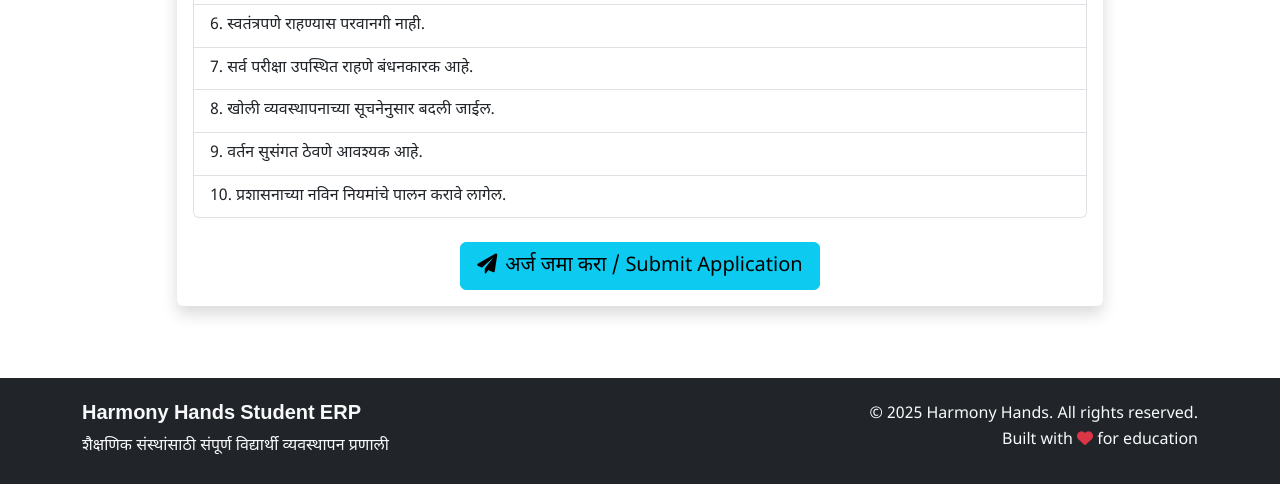
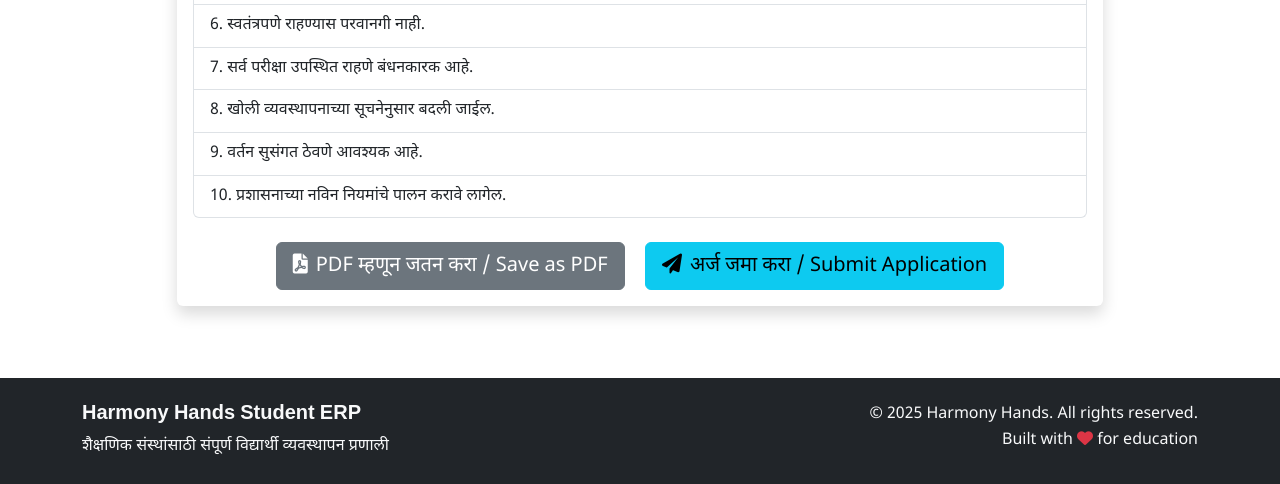
Before and after one commit to varunmulay-droid/HarmonyAcademix-3.0, a Flask app: page /hostel_form in a window 1280 px wide. Shown: the part 2430-2914 px from the top of the page. Run offline with Flask 3, Linux system fonts and the light colour scheme; the visitor is signed in with stand-in values (Sample User, id 1); some libraries are stand-ins or nearby versions.

Commit message:
Allow more students and add ability to save forms as PDF documents
Implements unique student ID generation (STU001-STU900) and save-as-PDF functionality using jsPDF library on multiple forms.

Replit-Commit-Author: Agent
Replit-Commit-Session-Id: b2dd8f73-f49e-43f3-b7fc-854398c78167
Replit-Commit-Checkpoint-Type: full_checkpoint
Replit-Commit-Screenshot-Url: https://storage.googleapis.com/screenshot-production-us-central1/b1297380-e3c4-4231-9b73-d867db3c8fe4/b2dd8f73-f49e-43f3-b7fc-854398c78167/mRLAtQL

```diff
--- a/models.py
+++ b/models.py
@@ -38,10 +38,10 @@ class User(UserMixin, db.Model):
             else:
                 new_num = 1
 
-            if new_num <= 300:
+            if new_num <= 900:
                 self.student_id = f"STU{new_num:03d}"
             else:
-                raise ValueError("Maximum student limit reached (STU300)")
+                raise ValueError("Maximum student limit reached (STU900)")
 
 class AdmissionForm(db.Model):
     id = db.Column(db.Integer, primary_key=True)
--- a/static/js/main.js
+++ b/static/js/main.js
@@ -377,6 +377,112 @@ function printElement(elementId) {
     setTimeout(() => printWindow.close(), 1000);
 }
 
+// PDF Generation function
+function saveFormAsPDF(formId, filename = 'form') {
+    const form = document.getElementById(formId) || document.querySelector('form');
+    if (!form) {
+        showAlert('फॉर्म सापडला नाही / Form not found', 'danger');
+        return;
+    }
+
+    // Create a new window with form content
+    const printWindow = window.open('', '_blank');
+    const formClone = form.cloneNode(true);
+
+    // Remove buttons and file inputs from clone
+    const buttonsToRemove = formClone.querySelectorAll('button, input[type="submit"], input[type="file"]');
+    buttonsToRemove.forEach(btn => btn.remove());
+
+    // Convert form inputs to display values
+    const inputs = formClone.querySelectorAll('input, select, textarea');
+    inputs.forEach(input => {
+        const label = formClone.querySelector(`label[for="${input.name}"]`) ||
+                     formClone.querySelector(`label[for="${input.id}"]`);
+        const labelText = label ? label.textContent : input.name;
+
+        let value = input.value || '';
+        if (input.type === 'checkbox') {
+            value = input.checked ? 'हो / Yes' : 'नाही / No';
+        } else if (input.type === 'radio') {
+            if (input.checked) value = input.value;
+            else return;
+        }
+
+        // Create display element
+        const displayDiv = document.createElement('div');
+        displayDiv.className = 'form-group mb-3';
+        displayDiv.innerHTML = `
+            <div class="form-label fw-bold">${labelText}</div>
+            <div class="form-value border p-2 bg-light">${value}</div>
+        `;
+
+        input.parentNode.replaceChild(displayDiv, input);
+    });
+
+    printWindow.document.write(`
+        <!DOCTYPE html>
+        <html>
+        <head>
+            <title>${filename}</title>
+            <meta charset="UTF-8">
+            <link href="https://cdn.jsdelivr.net/npm/bootstrap@5.3.3/dist/css/bootstrap.min.css" rel="stylesheet">
+            <link href="https://fonts.googleapis.com/css2?family=Noto+Sans+Devanagari:wght@400;500;600;700&display=swap" rel="stylesheet">
+            <style>
+                body {
+                    font-family: 'Noto Sans Devanagari', sans-serif;
+                    font-size: 12pt;
+                    line-height: 1.4;
+                }
+                .form-label {
+                    color: #2c3e50;
+                    margin-bottom: 5px;
+                }
+                .form-value {
+                    min-height: 30px;
+                    border-radius: 4px;
+                }
+                .section-title {
+                    color: #2c3e50;
+                    border-bottom: 2px solid #3498db;
+                    padding-bottom: 10px;
+                    margin: 20px 0;
+                }
+                @media print {
+                    .no-print { display: none !important; }
+                    body { font-size: 11pt; }
+                }
+            </style>
+        </head>
+        <body>
+            <div class="container">
+                <div class="text-center mb-4">
+                    <h2>हार्मनी हँड्स विद्यार्थी ERP सिस्टम</h2>
+                    <h3>Harmony Hands Student ERP System</h3>
+                </div>
+                ${formClone.outerHTML}
+                <div class="text-center mt-4 no-print">
+                    <button onclick="window.print()" class="btn btn-primary me-2">
+                        <i class="fas fa-print"></i> प्रिंट करा / Print
+                    </button>
+                    <button onclick="window.close()" class="btn btn-secondary">
+                        <i class="fas fa-times"></i> बंद करा / Close
+                    </button>
+                </div>
+            </div>
+            <script src="https://kit.fontawesome.com/a076d05399.js"></script>
+        </body>
+        </html>
+    `);
+
+    printWindow.document.close();
+
+    // Focus and show print dialog after a short delay
+    setTimeout(() => {
+        printWindow.focus();
+        showAlert('PDF तयार केला गेला आहे! प्रिंट करण्यासाठी Ctrl+P दाबा / PDF generated! Press Ctrl+P to print', 'success');
+    }, 500);
+}
+
 // Export functions for global use
 window.HarmonyHands = {
     showAlert,
@@ -386,7 +492,8 @@ window.HarmonyHands = {
     printElement,
     saveToLocalStorage,
     getFromLocalStorage,
-    formatIndianNumber
+    formatIndianNumber,
+    saveFormAsPDF
 };
 
 // Service Worker registration (for future PWA support)
--- a/templates/admission_form.html
+++ b/templates/admission_form.html
@@ -14,7 +14,7 @@
                     </h3>
                 </div>
                 <div class="card-body">
-                    <form method="POST" enctype="multipart/form-data">
+                    <form id="admissionForm" method="POST" enctype="multipart/form-data">
                         {{ form.hidden_tag() }}
 
                         <!-- School Information Section -->
@@ -202,6 +202,9 @@
                         </div>
 
                         <div class="text-center">
+                            <button type="button" class="btn btn-secondary btn-lg me-3" onclick="HarmonyHands.saveFormAsPDF('admissionForm', 'प्रवेश_अर्ज_Admission_Form')">
+                                <i class="fas fa-file-pdf me-2"></i>PDF म्हणून जतन करा / Save as PDF
+                            </button>
                             {{ form.submit(class="btn btn-primary btn-lg") }}
                         </div>
                     </form>
--- a/templates/bonafide_form.html
+++ b/templates/bonafide_form.html
@@ -16,7 +16,7 @@
                 <div class="card-body">
                     <p class="text-muted mb-4">शाळेचे नाव: संग्राम मुकबधीर विद्यालय</p>
 
-                    <form method="POST">
+                    <form id="bonafideForm" method="POST">
                         {{ form.hidden_tag() }}
 
                         <div class="mb-3">
@@ -131,6 +131,9 @@
                         </div>
 
                         <div class="text-center">
+                            <button type="button" class="btn btn-secondary btn-lg me-3" onclick="HarmonyHands.saveFormAsPDF('bonafideForm', 'प्रमाणपत्र_Bonafide_Certificate')">
+                                <i class="fas fa-file-pdf me-2"></i>PDF म्हणून जतन करा / Save as PDF
+                            </button>
                             {{ form.submit(class="btn btn-success btn-lg") }}
                         </div>
                     </form>
--- a/templates/case_record_form.html
+++ b/templates/case_record_form.html
@@ -14,7 +14,7 @@
                     </h3>
                 </div>
                 <div class="card-body">
-                    <form method="POST">
+                    <form id="caseRecordForm" method="POST">
                         <!-- Section 1: Basic Information -->
                         <div class="section-title border-bottom mb-4 pb-2">
                             <h4>विभाग - १: मूलभूत माहिती / Section 1: Basic Information</h4>
@@ -266,6 +266,9 @@
                         </div>
 
                         <div class="text-center">
+                            <button type="button" class="btn btn-secondary btn-lg me-3" onclick="HarmonyHands.saveFormAsPDF('caseRecordForm', 'केस_रेकॉर्ड_Case_Record')">
+                                <i class="fas fa-file-pdf me-2"></i>PDF म्हणून जतन करा / Save as PDF
+                            </button>
                             <button type="submit" class="btn btn-warning btn-lg">
                                 <i class="fas fa-save me-2"></i>केस रेकॉर्ड जमा करा / Submit Case Record
                             </button>
--- a/templates/hostel_form.html
+++ b/templates/hostel_form.html
@@ -14,7 +14,7 @@
                     </h3>
                 </div>
                 <div class="card-body">
-                    <form method="POST" enctype="multipart/form-data">
+                    <form id="hostelForm" method="POST" enctype="multipart/form-data">
                         <!-- Basic Information -->
                         <div class="mb-4">
                             <label class="form-label">माननीय अधीक्षक,</label>
@@ -170,6 +170,9 @@
                         </div>
 
                         <div class="text-center mt-4">
+                            <button type="button" class="btn btn-secondary btn-lg me-3" onclick="HarmonyHands.saveFormAsPDF('hostelForm', 'वसतिगृह_अर्ज_Hostel_Application')">
+                                <i class="fas fa-file-pdf me-2"></i>PDF म्हणून जतन करा / Save as PDF
+                            </button>
                             <button type="submit" class="btn btn-info btn-lg">
                                 <i class="fas fa-paper-plane me-2"></i>अर्ज जमा करा / Submit Application
                             </button>
--- a/templates/pratinidhan_form.html
+++ b/templates/pratinidhan_form.html
@@ -16,7 +16,7 @@
                 <div class="card-body">
                     <p class="text-muted mb-4">शाळेचे नाव: संग्राम मुकबधीर विद्यालय</p>
 
-                    <form method="POST">
+                    <form id="pratinidhanForm" method="POST">
                         <div class="mb-3">
                             <label for="student_name" class="form-label">विद्यार्थ्याचे पूर्ण नाव / Student's Full Name</label>
                             <input type="text" class="form-control" id="student_name" name="student_name" required>
@@ -71,6 +71,9 @@
                         </div>
 
                         <div class="text-center">
+                            <button type="button" class="btn btn-secondary btn-lg me-3" onclick="HarmonyHands.saveFormAsPDF('pratinidhanForm', 'प्रतिनिधान_प्रमाणपत्र_Pratinidhan_Certificate')">
+                                <i class="fas fa-file-pdf me-2"></i>PDF म्हणून जतन करा / Save as PDF
+                            </button>
                             <button type="submit" class="btn btn-danger btn-lg">
                                 <i class="fas fa-certificate me-2"></i>प्रमाणपत्र तयार करा / Generate Certificate
                             </button>
```
